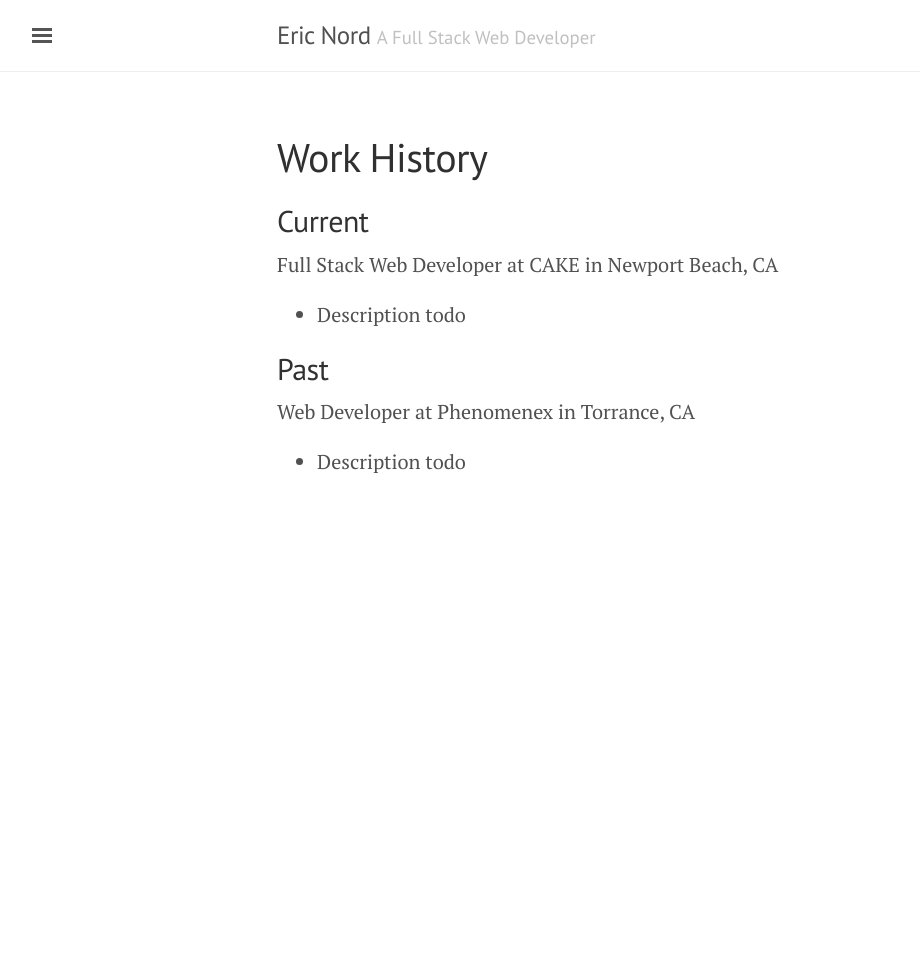
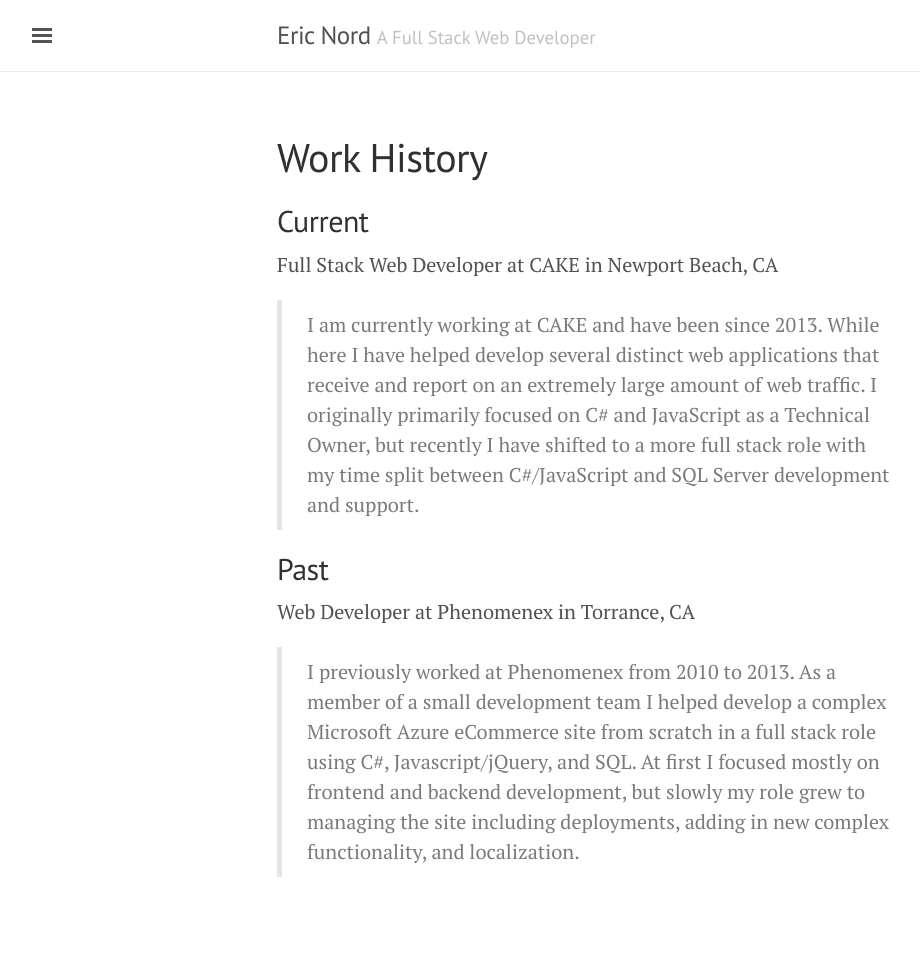
Before and after one commit to ThatEric/thateric.github.io, a Jekyll site: the page built from work.md, in a window 1280 px wide. Shown: the whole page, without its empty margins (3-923 px from the left). Built offline with Jekyll 4.4.1, drawn with Linux system fonts in a browser that asks for light colours; before the commit the page ends 900 px from its top, so only the background shows below that.

Commit message:
Finished work history

```diff
--- a/work.md
+++ b/work.md
@@ -6,9 +6,15 @@ title: Work History
 ## Current
 Full Stack Web Developer at CAKE in Newport Beach, CA
 
-* Description todo
+> I am currently working at CAKE and have been since 2013. While here I have helped develop several distinct web
+applications that receive and report on an extremely large amount of web traffic. I originally primarily focused on C#
+and JavaScript as a Technical Owner, but recently I have shifted to a more full stack role with my time split between
+C#/JavaScript and SQL Server development and support.
 
 ## Past
 Web Developer at Phenomenex in Torrance, CA
 
-* Description todo
+> I previously worked at Phenomenex from 2010 to 2013. As a member of a small development team I helped develop a
+complex Microsoft Azure eCommerce site from scratch in a full stack role using C#, Javascript/jQuery, and SQL. At first
+I focused mostly on frontend and backend development, but slowly my role grew to managing the site including
+deployments, adding in new complex functionality, and localization.
```
